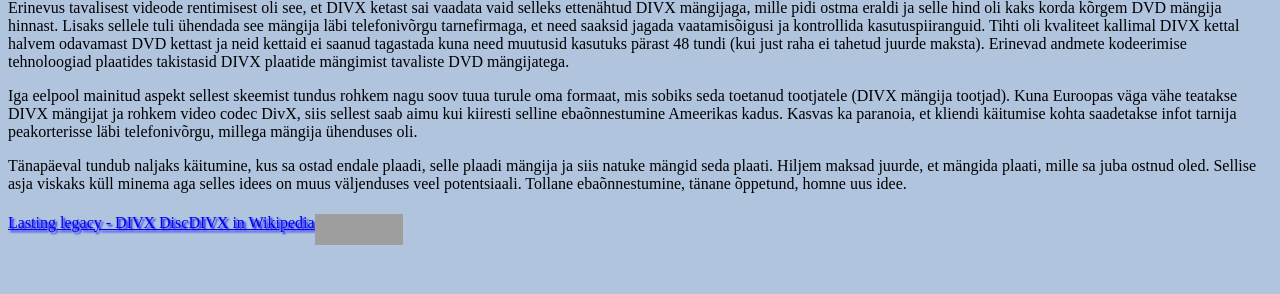
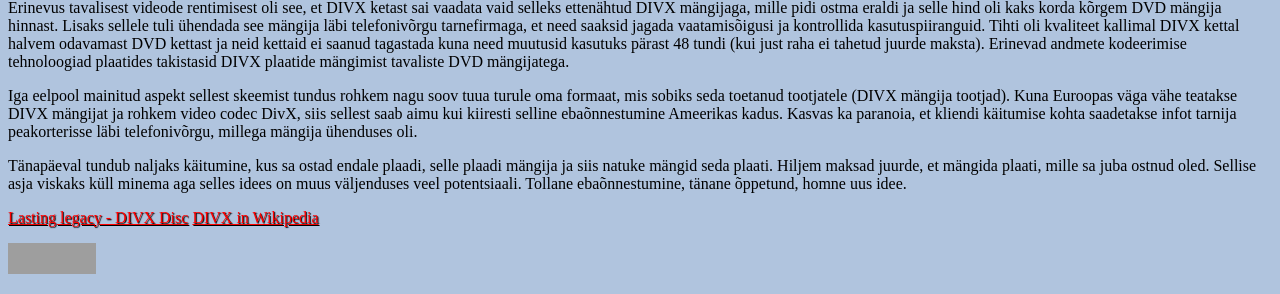
Before and after one commit to erki83/Server, a PHP site: page /esimene.html in a window 1280 px wide. Shown: the part 1675-1969 px from the top of the page. Before the commit the page ends 1920 px from the top, so only its background shows below. Run offline with PHP 8.4, Linux system fonts and the light colour scheme; grey boxes are pictures that could not be loaded.

Commit message:
Uus muudatus

```diff
--- a/esimene.html
+++ b/esimene.html
@@ -13,13 +13,13 @@
   <li>Eraldada füüsiline mäluosa kokkupressitud failidele, mida pole hetkel vaja aga mida saab kasutusse võtta igal hetkel.</li>
 </ul>
 <p>Esialgselt tundus idee olevat edukas ja aasta lõpuks oldi sama edukad kui Windos 3.1 edasiarendus Windows 95 Upgrade. Samas Windowsi uuenedes tuli ka uuendada softRAMi ja seega tuligi välja SoftRAM95. Viimane oligi läbikukkumine. Marketing taga on väga hea aga toode ei teinud, mida pidi. Mälust eraldati küll osa ajutise mittevajaliku info jaoks aga selle haldamisega koormati programm üle. Lisaks sellele, et info kettaosas ei olnud kokku pakitud, väljastati tihti korrupeeritud faile või arvuti jooksis kokku. Edaspidi tõusiski trend osta mälu juurde kui seda vaja oli. Aga see idee ei ole veel välja surnud...</p>
-<a href="http://www.drdobbs.com/parallel/inside-softram-95/184409937">Inside SoftRam95</a></br>
+<a href="http://www.drdobbs.com/parallel/inside-softram-95/184409937">Inside SoftRam95</a>
 <h1><u>Windows ME</u></h1>
 <img src="http://www.operating-system.org/betriebssystem/bsgfx/microsoft/winme-scr-00.jpg" alt="Windows ME logo" />
 <p>Uus aastatuhat oli koitmas ja Windowsil polnud midagi uut pakkuda erakasutajatele (peale Windows 98 Second Edition ja Windows 2000) ja ettevõtjatele (peale Windows 2000). Juba arenemas uus Windows XP paistis taamal saabumas aga tarbija vajas midagi, millele kohe keskenduda. Seega sündiski Windows ME. Lisaks sellele, et see operatsioonisüsteem üritas ühendada populaarse eelkäija Win98 SE omadusi sama aasta alguses väljastatud serverorienteeritud Win2000-ga, sisaldas ta ka hulk uuendusi, millest ka tänapäeva OS-id on midagi näpsanud. Nagu näiteks System Restore, USB Mass Storage ja Windows Image Acquisition (WIA) - viis pildiedastusseadmetel, nagu kaamerad ja scannerid, suhelda windowsiga.</p>
 <p>Kuigi tundus nagu vahva komplekt erinevaid innovatiivsusi, siiski ME ei suutnud tarbijale meelepäraseks saada. Esimesel kohal loomulikult on DOS-liidese kaotamine. Varasematel versioonidel oli see olemas ja kasutaja oli sellega juba harjunud kuna osa programme vajasid seda intstalleerimiseks. Sellega süvenesid ühilduvuse probleemid kuna käivitada ei saanud osa win98 tarkvara. Samuti ei toiminud täies mahus System Restore, draiverid ei sobitunud ning automaatselt allalaetavad uuendused tihti ei installeerunud. See põhjustas aeglustumist, pidevaid crash'e, korduvat vajadust taasinstalleerida draivereid ja inimesed tüdinesid sellest vaevast kiirelt. Seetõttu saigi WinMe windowsi ajaloo kõige lühema eluea 406 päeva ja seda kuni WinXP tarbija taas windowsi usku tagasi pööras...</p>
 <a href="http://www.istartedsomething.com/20080318/windows-me-deserve-more-respect/">Windows ME deserves more respect</a>
-<a href="http://www.fixmypcfree.com/blog/5-reasons-why-windows-me-is-viewed-as-a-failure/">5 reasons why Windows ME is viewed as a failure</a></br>
+<a href="http://www.fixmypcfree.com/blog/5-reasons-why-windows-me-is-viewed-as-a-failure/">5 reasons why Windows ME is viewed as a failure</a>
 <h1><u>Divx</u></h1>
 <img src="http://www.cdrom2go.com/images/blog/divx-dvd-format_BIG.jpg" alt="DIVX pleier" />
 <p>Firma nimega Circuit City pani 1998 aasta suvel Ameerikas alguse plaanile pakkuda alternatiivi levinud DVD videode rentimisele. DIVX (Digital Video Express) oli variatsioon DVD formaadist, kus inimene ostis DIVX plaadi (sarnane DVD plaadiga) ja said seda vaadata 48 tundi esimese käitamise hetkest.</p>
--- a/style.css
+++ b/style.css
@@ -14,22 +14,17 @@
     margin: auto;
 }
 a{
-    float: left;
-    text-shadow: 2px 2px 2px blue;
+    float: center;
+    color: red;
+	text-shadow: 1px 1px 1px black;
     margin-top: 5px;
 }
 .link{
     display: inline-block;
-    height: 800px;
+    text-align: center;
+	height: 800px;
     width: 250px;
     vertical-align: top;
     float: left;
     background-color:floralwhite;
-    ;
 }
-a:hover{
-    text-shadow: 2px 2px 2px crimson;
-}
-a:active {
-    text-shadow: 2px 2px 2px black;
-}
```
